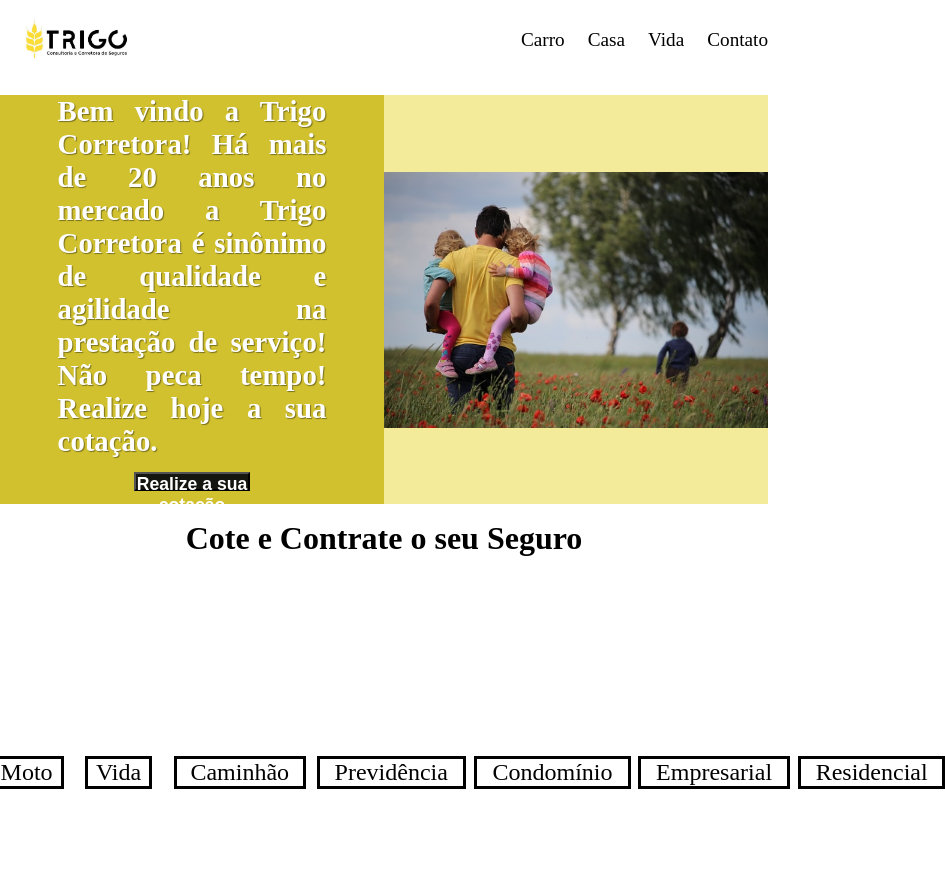
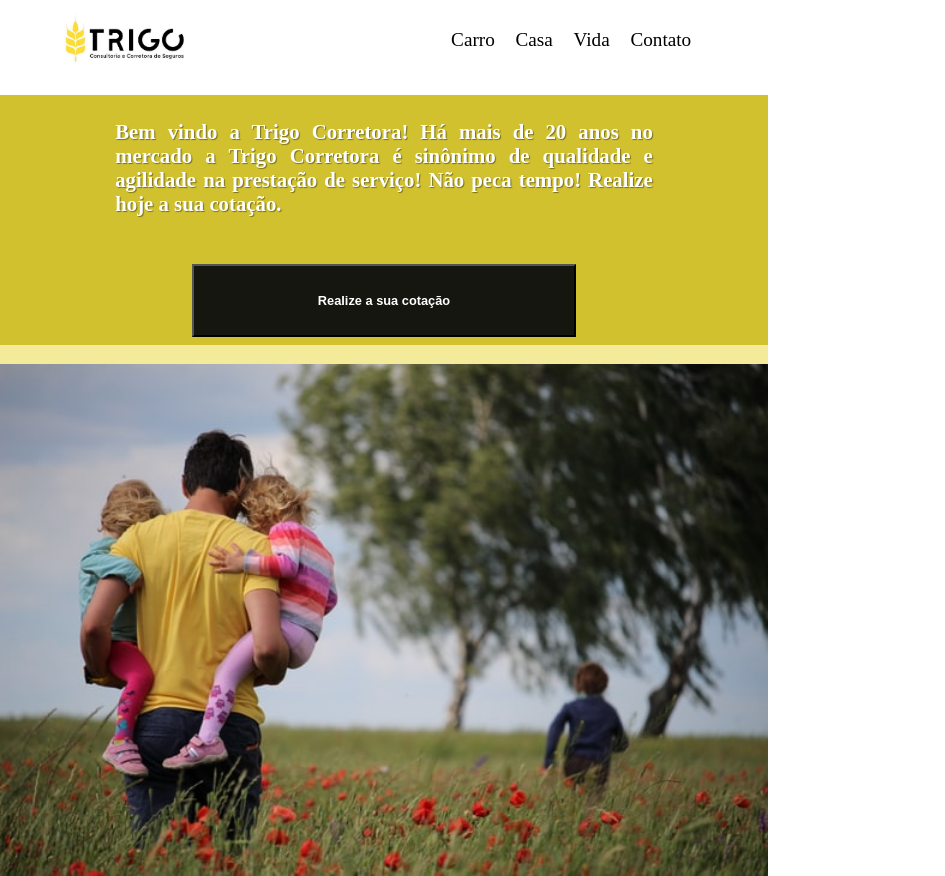
Before and after one commit to rfcosta85/trigoCorretora, a plain HTML site: page index.html in a window 768 px wide. Shown: the top 876 px of the page, 945 px wide, since content can reach past the window. Drawn offline with Linux system fonts and the light colour scheme; a web font is replaced by a local one.

Commit message:
Finalizando um projeto fracassado, melhorar na segunda versão

```diff
--- a/index.html
+++ b/index.html
@@ -28,7 +28,7 @@
         </div>
     </header>
 
-    <section>
+    <section class="teste">
 
         <div class="one">
 
@@ -49,7 +49,6 @@
     <h1 class="second-section-title">Cote e Contrate o seu Seguro</h1>
 
     <section class="second-section">
-
 
 
         <div class="seguros">
--- a/mobile.css
+++ b/mobile.css
@@ -5,6 +5,7 @@
     {
 
         font-size: 0.8em;
+
     }
 
     .logo
@@ -12,12 +13,14 @@
 
         margin-left: 10%;
         width: 50%;
+
     }
 
     .nav
     {
 
         margin-right: 15%;
+
     }
 
     section
@@ -39,6 +42,7 @@
     {
 
         background-color: white;
+
     }
 
     button
@@ -55,6 +59,7 @@
     {
 
         margin-right: 20%;
+
     }
 
     .second-section-title
@@ -69,8 +74,9 @@
 
         display: grid;
         gap: 10%;
-        margin: auto;
-        margin-top: 10%;
+        margin-top: -80%;
+        margin-left: 13%;
+
 
     }
 
@@ -78,6 +84,7 @@
     {
 
         font-size: 1.15em;
+
     }
 
 
@@ -93,4 +100,77 @@
 {
 
 
+
+
+    section
+    {
+
+        display: grid;
+        grid-template-columns: 1fr;
+        min-height: 100vh;
+
+    }
+
+    .trigo-title
+    {
+
+        font-size: 1.3em;
+        margin-bottom: 5%;
+        margin-top: 2%;
+    }
+
+    .seguros
+    {
+
+        display: grid;
+        gap: 10%;
+        margin-top: -28%;
+
+    }
+
+    .nav
+    {
+
+        margin-right: 10%;
+
+    }
+
+    .logo
+    {
+
+        margin-left: 10%;
+        width: 30%;
+
+    }
+
+    button
+    {
+
+        font-size: 0.8em;
+        width: 50%;
+        height: 90%;
+        margin-bottom: 5.5%;
+
+    }
+
+    .second-section-title
+    {
+
+        font-size: 1.5em;
+
+    }
+
+    .text-insurance
+    {
+
+        font-size: 1.2em;
+    }
+
+    footer
+    {
+
+        font-size: 1.2em;
+
+    }
+
 }
```
